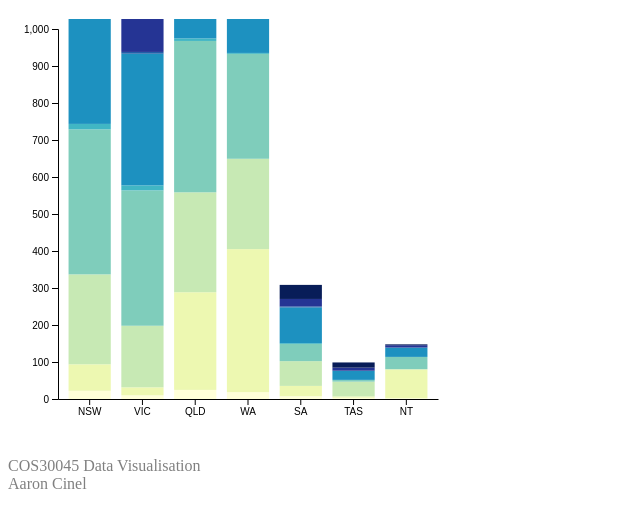
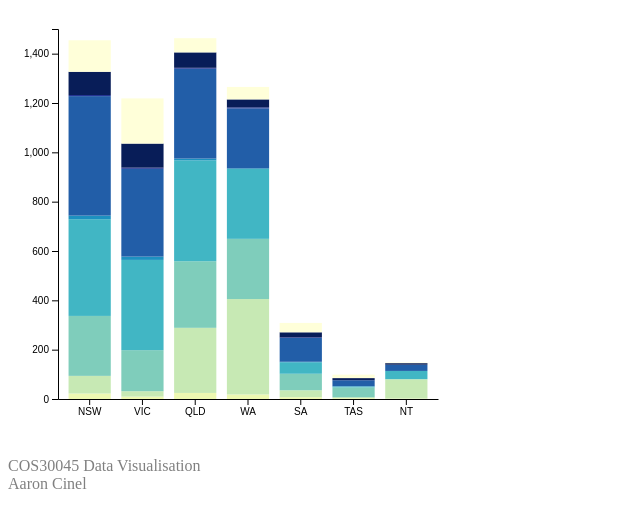
Before and after one commit to 102099233/Data-Vis-AC-AR, a plain HTML site: page Q3 stacked bar chart/Q3_segmentedBarChart.html in a window 1280 px wide. Shown: the part 61-588 px from the top of the page, without its empty margins (0-640 px from the left). Drawn offline with nearby package versions, Linux system fonts and the light colour scheme.

Commit message:
working on stacked bar chart

```diff
--- a/Q3 stacked bar chart/Q3_segmentedBarChart.html
+++ b/Q3 stacked bar chart/Q3_segmentedBarChart.html
@@ -10,7 +10,7 @@
 	<title>Task 7.1</title>
 
     <script src="https://d3js.org/d3.v6.min.js"></script>
-	<script src="test.js"></script>
+	<script src="Q3_segmentedBarChart.js"></script>
 
 </head>
 <body>
--- a/Q3 stacked bar chart/Q3_segmentedBarChart.js
+++ b/Q3 stacked bar chart/Q3_segmentedBarChart.js
@@ -1,79 +1,107 @@
 function base(){
-    var w = 300;
-    var h = 300;
+    // set the dimensions and margins of the graph
+    const margin = {top: 10, right: 30, bottom: 20, left: 50},
+    width = 460 - margin.left - margin.right,
+    height = 400 - margin.top - margin.bottom;
 
-    d3.csv("Question 3 Segmented Bar CSV.csv").then(function(data) {
-        data.forEach(function(d) {
-            //d.States = d.States
-            d.Agriculture = d.Agriculture;
-		    d.Mining = d.Mining;
-		    d.Manufacturing = d.Manufacturing;
-			d.ElectricityGeneration = d.ElectricityGeneration;
-			d.Construction = d.Construction;
-			d.Transport = d.Transport;
-			d.WaterWaste = d.WaterWaste;
-			d.CommercialServices = d.CommercialServices;
-			d.Residential = d.Residential;
-        });
-        console.log(data);
+    // append the svg object to the body of the page
+    const svg = d3.select("#chart")
+    .append("svg")
+    .attr("width", width + margin.left + margin.right)
+    .attr("height", height + margin.top + margin.bottom)
+    .append("g")
+    .attr("transform", `translate(${margin.left},${margin.top})`);
 
-        //Set up stack method
-        var stack = d3.stack()
-        .keys([ /*"States",*/ "Agriculture", "Mining", "Manufacturing", "ElectricityGeneration",
-        "Construction", "Transport", "WaterWaste", "CommercialServices", "Residential" ])
-        .order(d3.stackOrderDescending);
+    // Parse the Data
+    d3.csv("Question 3 Segmented Bar CSV.csv").then( function(data) {
 
-        var series = stack(data);
+    // List of subgroups = header of the csv files = soil condition here
+  const subgroups = data.columns
 
-        //Set up scales
-        var xScale = d3.scaleBand()
-        .domain(d3.range(data.length))
-        .range([0, w])
-        .paddingInner(0.05);
+  // List of groups = species here = value of the first column called States
+  const groups = data.map(d => (d.group))
 
-        var yScale = d3.scaleLinear()
-        .domain([0,
-        d3.max(data, function(d) {
-        return d.Agriculture + d.Mining + d.Manufacturing + d.ElectricityGeneration + d.Construction + d.Transport +
-        d.WaterWaste + d.CommercialServices + d.Residential;
-        })
-        ])
-        .range([h, 0]);
+    // Add X axis
+    const x = d3.scaleBand()
+    .domain(groups)
+    .range([0, width])
+    .padding([0.2]);
+    svg.append("g")
+    .attr("transform", `translate(0, ${height})`)
+    .call(d3.axisBottom(x).tickSizeOuter(0));
 
-        var colors = d3.scaleOrdinal(d3.schemeCategory10);
+    // Add Y axis
+    const y = d3.scaleLinear()
+    .domain([0, 1500])
+    .range([ height, 0 ]);
+    svg.append("g")
+    .call(d3.axisLeft(y));
 
-        //Create SVG element
-        var svg = d3.select("#chart")
-        .append("svg")
-        .attr("width", w)
-        .attr("height", h);
+    // color palette = one color per subgroup
+    const color = d3.scaleOrdinal()
+    .domain(subgroups)
+    .range(['#ffffd9','#edf8b1','#c7e9b4','#7fcdbb','#41b6c4','#1d91c0','#225ea8','#253494','#081d58']);
 
-        var groups = svg.selectAll("g")
-        .data(series)
-        .enter()
-        .append("g")
-        .style("fill", function(d, i) {
-        return colors(i);
-        });
+    // //Set up scales
+    // var xScale = d3.scaleBand()
+    //     .domain(d3.range(data.length))
+    //     .range([0, width])
+    //     .paddingInner(0.05);
 
-        //create bars
-        var rects = groups.selectAll("rect")
-        .data(series)
-        .enter()
-        .append("rect")
-        .attr("x", function(d, i) {
-        return xScale(i);
-        })
-        .attr("y", function(d) {
-        return yScale(d[1]);
-        })
-        .attr("height", function(d) {
-        return console.log(d[0]) - yScale(d[1]);//yScale(d[0]) - yScale(d[1]);
-        })
-        .attr("width", xScale.bandwidth());
-    });
+    // var yScale = d3.scaleLinear()
+    //     .domain([0,
+    //         d3.max(data, function(d) {
+    //             return d.Agriculture + d.Mining + d.Manufacturing + d.ElectricityGeneration + d.Construction +
+    //             d.Transport + d.WaterWaste + d.CommercialServices + d.Residential;
+    //         })
+    //     ])
+    //     .range([height, 0]);
 
+    //stack data
+    var stack = d3.stack()
+                    .keys(subgroups)
 
+    var series = stack(data);
+
+    // var group = svg.selectAll("g")
+    //     .data(series)
+    //     .enter()
+    //     .append("g")
+    //     .style("fill", function(d, i) {
+    //         return colors(i);
+    //     });
+
+    // var rects = group.selectAll("rect")
+    //     .data(function(d) { return d; })
+    //     .enter()
+    //     .append("rect")
+    //     .attr("x", function(d, i) {
+    //         return xScale(i);
+    //     })
+    //     .attr("y", function(d) {
+    //         return yScale(d[1]);
+    //     })
+    //     .attr("height", function(d) {
+    //         return yScale(d[0]) - yScale(d[1]);
+    //     })
+    //     .attr("width", xScale.bandwidth());
+
+    // Show the bars
+    svg.append("g")
+    .selectAll("g")
+    // Enter in the stack data = loop key per key = group per group
+    .data(series)
+    .join("g")
+    .attr("fill", d => color(d.key))
+    .selectAll("rect")
+    // enter a second time = loop subgroup per subgroup to add all rectangles
+    .data(d => d)
+    .join("rect")
+        .attr("x", d => x(d.data.group))
+        .attr("y", d => y(d[1]))
+        .attr("height", d => y(d[0]) - y(d[1]))
+        .attr("width",x.bandwidth());
+    })
 }
 
 window.onload = base;
--- a/Q3 stacked bar chart/Question 3 Segmented Bar CSV.csv
+++ b/Q3 stacked bar chart/Question 3 Segmented Bar CSV.csv
@@ -1,4 +1,4 @@
-States,Agriculture,Mining,Manufacturing,ElectricityGeneration,Construction,Transport,WaterWaste,CommercialServices,Residential
+group,Agriculture,Mining,Manufacturing,ElectricityGeneration,Construction,Transport,WaterWaste,CommercialServices,Residential
 NSW,22.3,71.5,243,392.1,14.6,484.4,4.5,94.1,127.8
 VIC,9.9,21.7,166.4,365.9,13.4,355.9,4.8,97.5,183.1
 QLD,24.6,264,270,409.1,7,364.3,3.7,62.5,57.5
--- a/Q3 stacked bar chart/test.js
+++ b/Q3 stacked bar chart/test.js
@@ -53,7 +53,7 @@ function base(){
     // Enter in the stack data = loop key per key = group per group
     .data(stackedData)
     .join("g")
-    .attr("fill", d => color(d.key))
+    .attr("fill", d => color(d.subgroups)) //color(d.key))
     .selectAll("rect")
     // enter a second time = loop subgroup per subgroup to add all rectangles
     .data(d => d)
```
